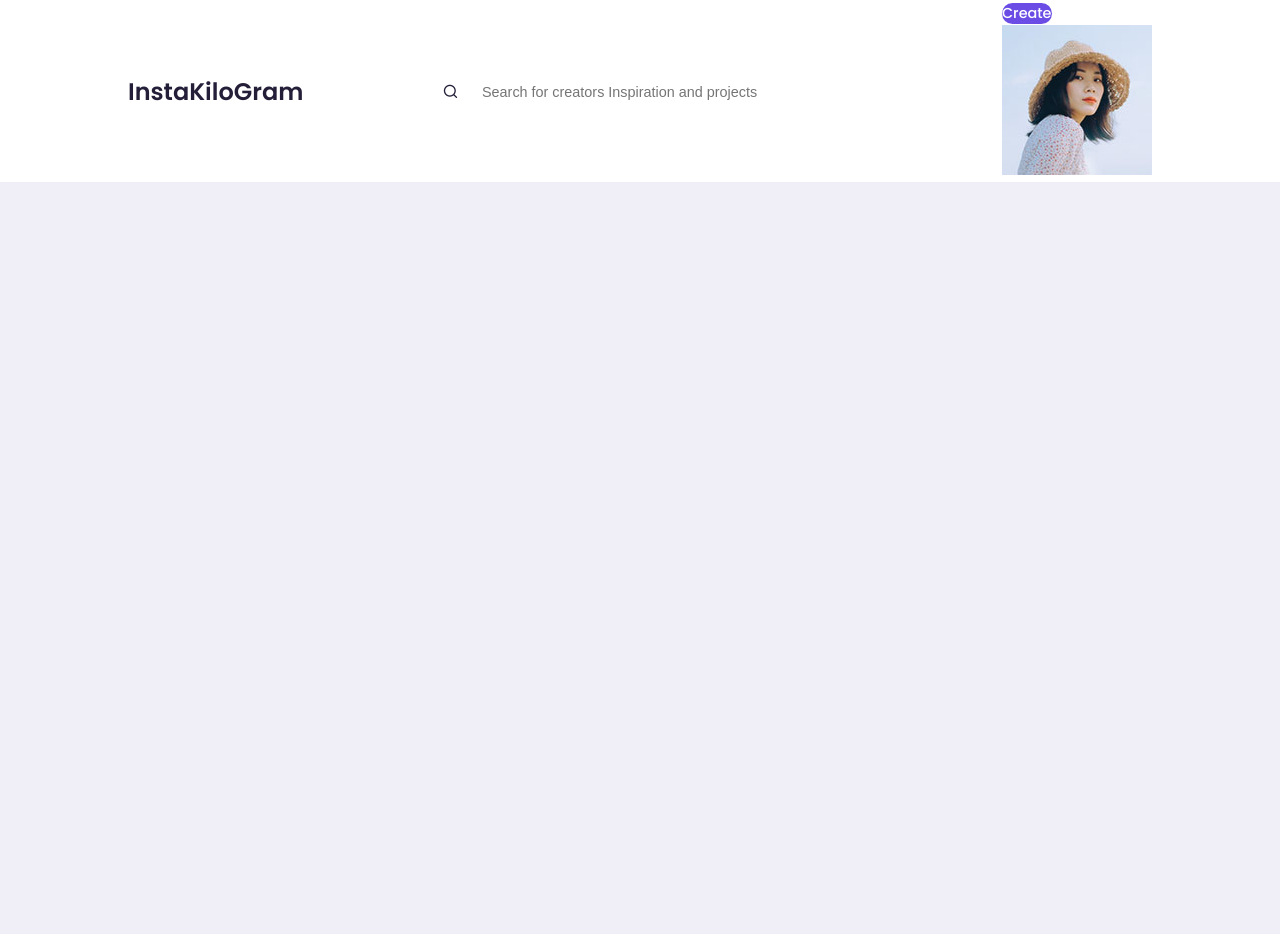
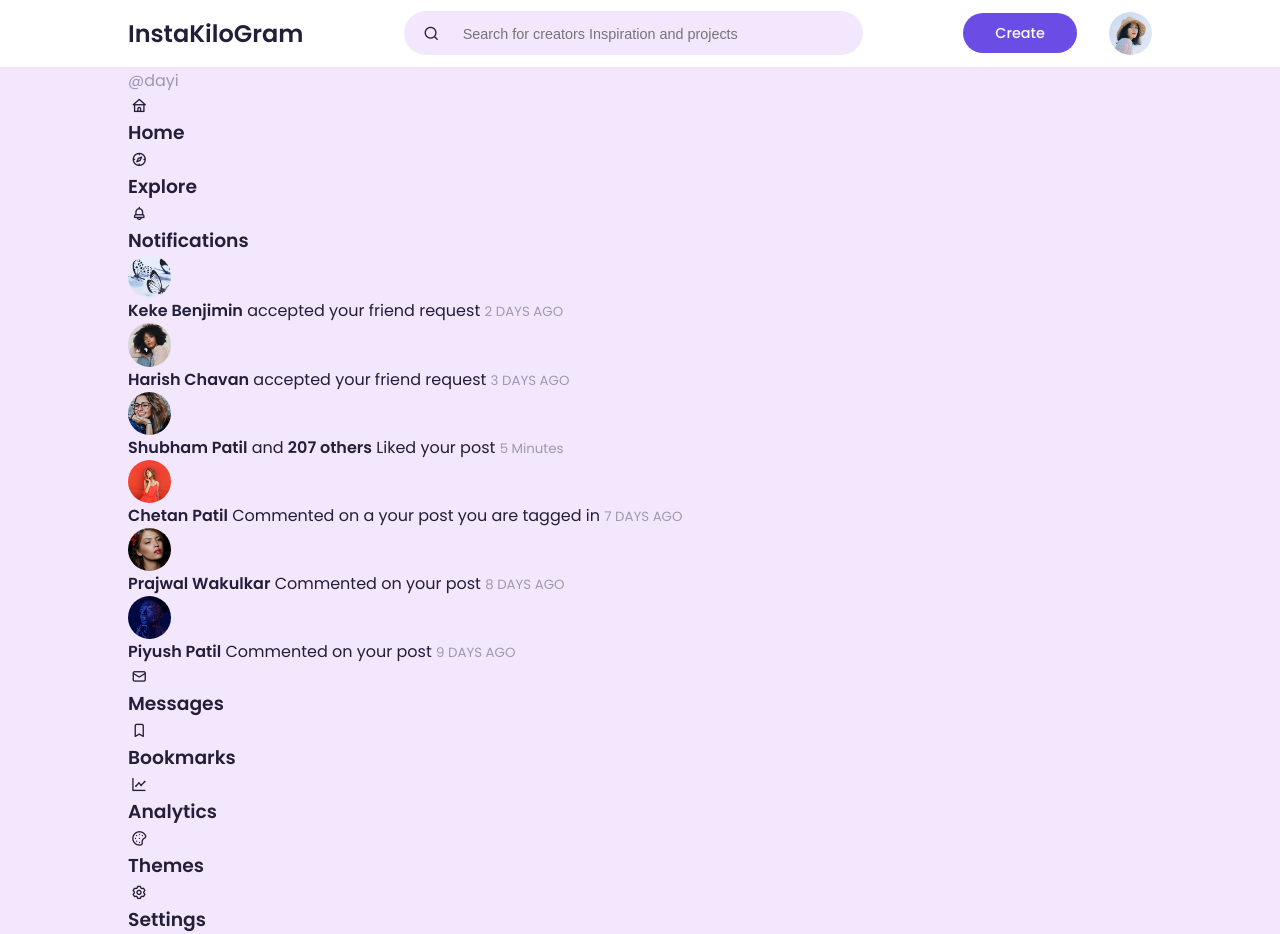
Before and after one commit to Sarode007/Social-Media-Platform, a plain HTML site: page index.html in a window 1280 px wide. Before the commit the page ends 800 px from the top, so only its background shows below. Drawn offline with nearby package versions, Linux system fonts and the light colour scheme.

Commit message:
Improved the css and added SideBar

```diff
--- a/index.html
+++ b/index.html
@@ -19,12 +19,146 @@
             </div>
             <div class="create">
                 <label class ="btn btn-primary" for="create-post">Create</label>
-                <div class="profile-picture">
+                <div class="profile-photo">
                     <img src="./images/profile-1.jpg">
                 </div>
             </div>
         </div>
     </nav>
+<!-- ==================================================MAIN ============================================================== -->
+
+<main>
+    <div class="container">
+        <!-- ==================================== LEFT ================================== -->
+        <div class="left">
+            <a class="profile">
+
+                <div class="profile-photo">
+                    <img src="images/profile-1.jpg" >
+                </div>
+                <div class="handle">
+                    <h4>Diana Ayi</h4>
+                    <p class="text-muted">
+                        @dayi
+                    </p>
+                </div>
+            </a>
+
+            <!-- =========================================SIDEBAR======================================= -->
+             <div class="sidebar">
+                <a class="menu-item active ">
+                    <span><i class="uil uil-home"></i></span> <h3>Home</h3>
+                </a>
+
+                <a class="menu-item">
+                    <span><i class="uil uil-compass"></i></span> <h3>Explore</h3>
+                </a>
+                <a class="menu-item">
+                <span><i class="uil uil-bell"></i></span> <h3>Notifications</h3>
+                    <!-- =====================NOTIFICATION POPUP========================== -->
+                     <div class="notification-popup">
+                        <div>
+                            <div class="profile-photo">
+                                <img src="images/profile-2.jpg">
+                            </div>
+                            <div class="notification-body">
+                                    <b>Keke Benjimin</b> accepted your friend request
+                                    <small class="text-muted">2 DAYS AGO</small>
+                            </div>
+                        </div>
+
+                         <div>
+                            <div class="profile-photo">
+                                <img src="images/profile-3.jpg">
+                            </div>
+                            <div class="notification-body">
+                                    <b>Harish Chavan</b> accepted your friend request
+                                    <small class="text-muted">3 DAYS AGO</small>
+                            </div>
+                        </div>
+
+                        <div>
+                            <div class="profile-photo">
+                                <img src="images/profile-4.jpg">
+                            </div>
+                            <div class="notification-body">
+                                    <b>Shubham Patil</b> and <b>207 others</b> Liked your post
+                                    <small class="text-muted">5 Minutes</small>
+                            </div>
+                        </div>
+
+                        <div>
+                            <div class="profile-photo">
+                                <img src="images/profile-5.jpg">
+                            </div>
+                            <div class="notification-body">
+                                    <b>Chetan Patil</b> Commented on a your post you are tagged in
+                                    <small class="text-muted">7 DAYS AGO</small>
+                            </div>
+                        </div>
+
+                        <div>
+                            <div class="profile-photo">
+                                <img src="images/profile-6.jpg">
+                            </div>
+                            <div class="notification-body">
+                                    <b>Prajwal Wakulkar</b> Commented on your post
+                                    <small class="text-muted">8 DAYS AGO</small>
+                            </div>
+                        </div>
+
+                        <div>
+                            <div class="profile-photo">
+                                <img src="images/profile-7.jpg">
+                            </div>
+                            <div class="notification-body">
+                                    <b>Piyush Patil</b> Commented on your post
+                                    <small class="text-muted">9 DAYS AGO</small>
+                            </div>
+                        </div>
+
+
+                     </div>
+
+                </a>
+                <a class="menu-item">
+                    <span><i class="uil uil-envelope-alt"></i></span> <h3>Messages</h3>
+                </a>
+                <a class="menu-item">
+                    <span><i class="uil uil-bookmark"></i></span> <h3>Bookmarks</h3>
+                </a>
+                <a class="menu-item">
+                    <span><i class="uil uil-chart-line"></i></span> <h3>Analytics</h3>
+                </a>
+                <a class="menu-item">
+                    <span><i class="uil uil-palette"></i></span> <h3>Themes</h3>
+                </a>
+                <a class="menu-item">
+                    <span><i class="uil uil-setting"></i></span> <h3>Settings</h3>
+                </a>
+
+             </div>
+
+        </div>
+
+        <!-- ==================================== MIDDLE ===============================================-->
+        <div class="middle">
+
+        </div>
+
+        <!-- ====================================== RIGHT =============================================== -->
+        <div class="right">
+
+        </div>
+    </div>
+
+</main>
+
+
+
+
+
+
 
 </body>
 </html>
--- a/style.css
+++ b/style.css
@@ -1,8 +1,8 @@
 @import url('https://fonts.googleapis.com/css2?family=Poppins:wght@300;400;500;600&display=swap');
 
 :root{
-    --color-white : hsl(0, 0%, 100%);
-    --color-light : hsl(252, 30%, 95%);
+    --color-white : hwb(0 100% 0%);
+    --color-light : hsl(268, 86%, 95%);
     --color-gray : hsl(252, 15%, 65%);
     --color-primary : hsl(252, 75%, 60%);
     --color-secondary : hsl(252, 30%, 17%);
@@ -13,8 +13,8 @@
 
     --border-radius : 2rem;
     --card-border-radius : 1rem;
-    --btn-padding : 0.6rem ,2rem;
-    --search-padding : 0.6rem, 1rem;
+    --btn-padding : 0.6rem 2rem;
+    --search-padding : 0.6rem 1rem;
     --card-padding : 1rem;
 }
 
@@ -48,11 +48,9 @@ body {
     aspect-ratio: 1/1;
     border-radius: 50%;
     overflow: hidden;
-
-
 }
 
-.img{
+img{
     display: block;
     width: 100%;
 }
@@ -92,7 +90,7 @@ body {
 nav{
     width: 100%;
     background: var(--color-white);
-    padding : 0.7rem, 0;
+    padding : 0.7rem  0;
     position: fixed;
     top : 0;
     z-index: 10;
@@ -103,6 +101,12 @@ nav  .container{
     justify-content: space-between;
 }
 
+nav .search-bar{
+    background : var(--color-light);
+    border-radius: var(--border-radius);
+    padding: var(--search-padding);
+}
+
 nav .search-bar input[type = "search"]{
     background: transparent;
     width : 30vw;
@@ -111,3 +115,14 @@ nav .search-bar input[type = "search"]{
     color: var(--color-dark);
 
 }
+
+nav .search-bar input [type = "search"]::placeholder{
+    color: var(--color-gray);
+}
+
+nav .create {
+    display: flex;
+    align-items: center;
+    gap : 2rem;
+
+}
```
